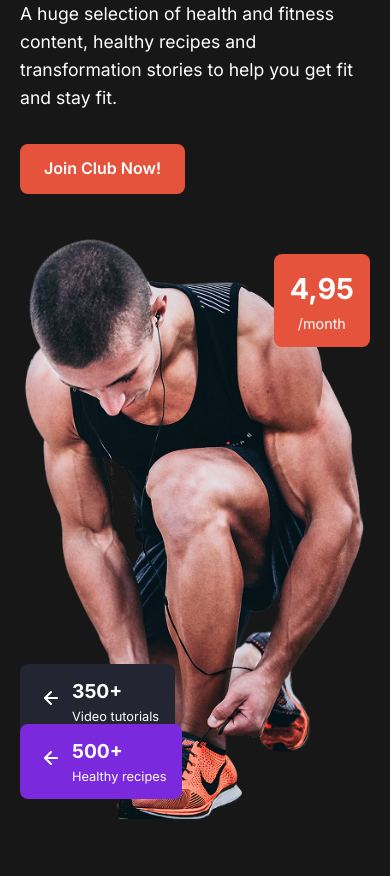
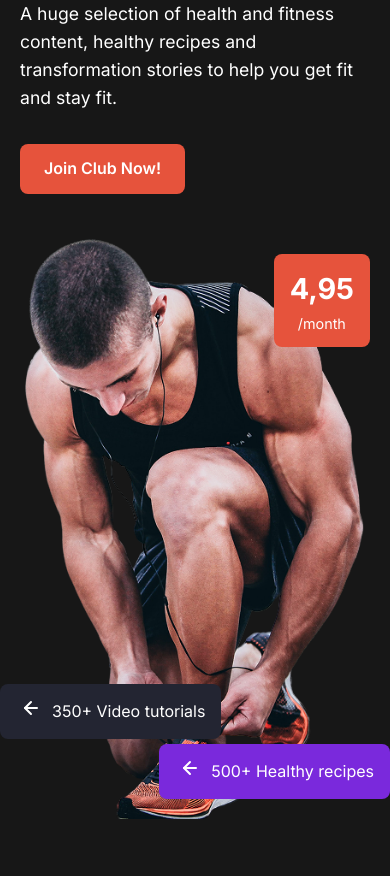
Before and after one commit to ToyLess78/layout-workout, a plain HTML site: page index.html in a window 390 px wide. Shown: the part 223-1099 px from the top of the page. Drawn offline with Linux system fonts and the light colour scheme.

Commit message:
style: Updated positioning and styling for hero feature tags in styles.css and index.html

```diff
--- a/index.html
+++ b/index.html
@@ -44,7 +44,7 @@
                         <span class="hero__price">4,95</span>
                         <span class="hero__price-period">/month</span>
                     </div>
-                    <div class="hero__feature-tag">
+                    <div class="hero__feature-tag hero__feature-tag--dark">
                         <div class="hero__feature-icon">
                             <svg width="24" height="24" viewBox="0 0 24 24" fill="none" xmlns="http://www.w3.org/2000/svg">
                                 <path d="M21 12L9 12" stroke="white" stroke-width="2" stroke-linecap="round" stroke-linejoin="round"/>
--- a/styles.css
+++ b/styles.css
@@ -216,36 +216,28 @@ section {
     font-size: 0.9rem;
 }
 
+/* Hero Feature Tags - Updated Positioning */
 .hero__feature-tag {
     position: absolute;
-    bottom: 80px;
-    left: -20px;
-    background-color: var(--color-dark-blue-gray);
     color: var(--color-white);
     padding: 12px 16px;
     border-radius: var(--border-radius);
     display: flex;
     align-items: center;
     gap: 12px;
+    z-index: 10;
+}
+
+.hero__feature-tag--dark {
+    bottom: 80px;
+    background-color: var(--color-dark-blue-gray);
+    left: -20px;
 }
 
 .hero__feature-tag--purple {
     background-color: var(--color-purple);
     bottom: 20px;
-}
-
-.hero__feature-text {
-    display: flex;
-    flex-direction: column;
-}
-
-.hero__feature-number {
-    font-weight: 700;
-    font-size: 1.2rem;
-}
-
-.hero__feature-desc {
-    font-size: 0.8rem;
+    right: -20px;
 }
 
 /* Featured Section */
@@ -630,8 +622,9 @@ section {
         right: 0;
     }
 
-    .hero__feature-tag {
-        left: 0;
+
+    .hero__feature-tag .hero__feature-tag--purple {
+        right: 0;
     }
 
     .featured__logos {
```
